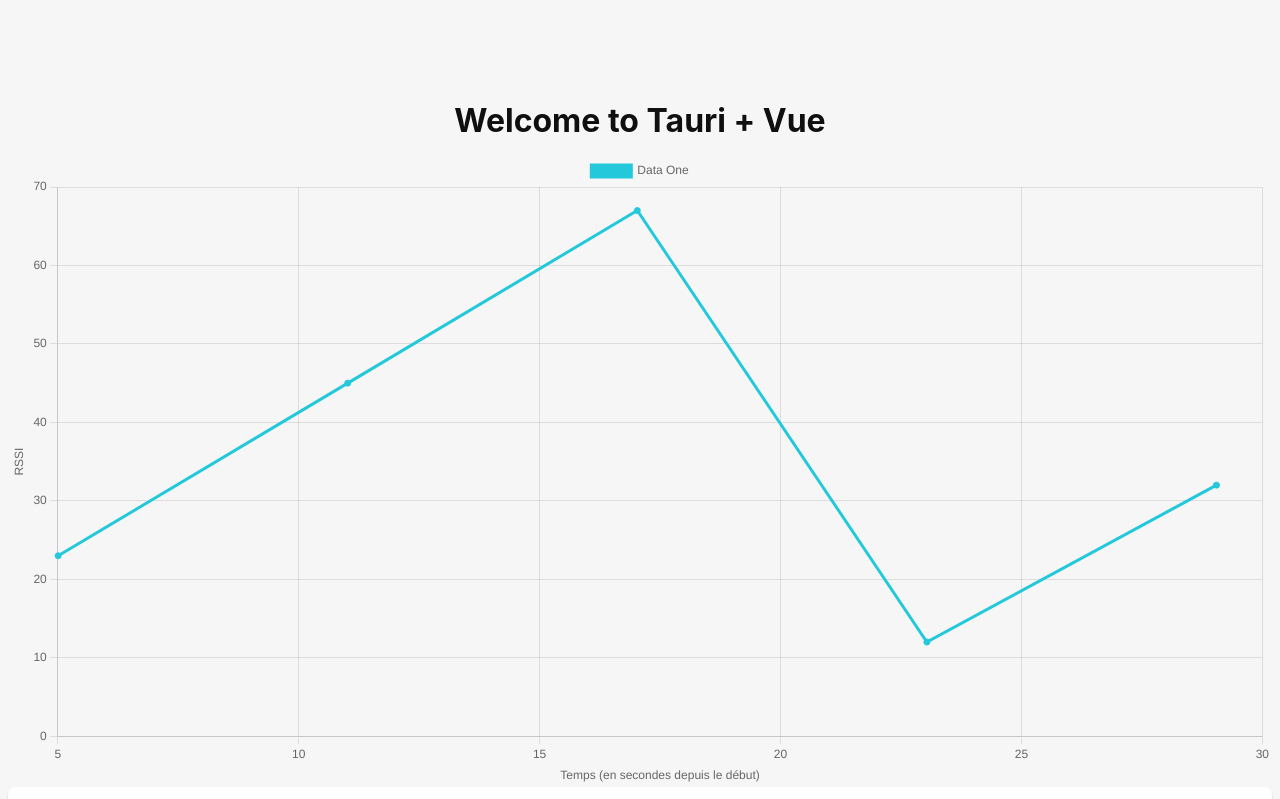
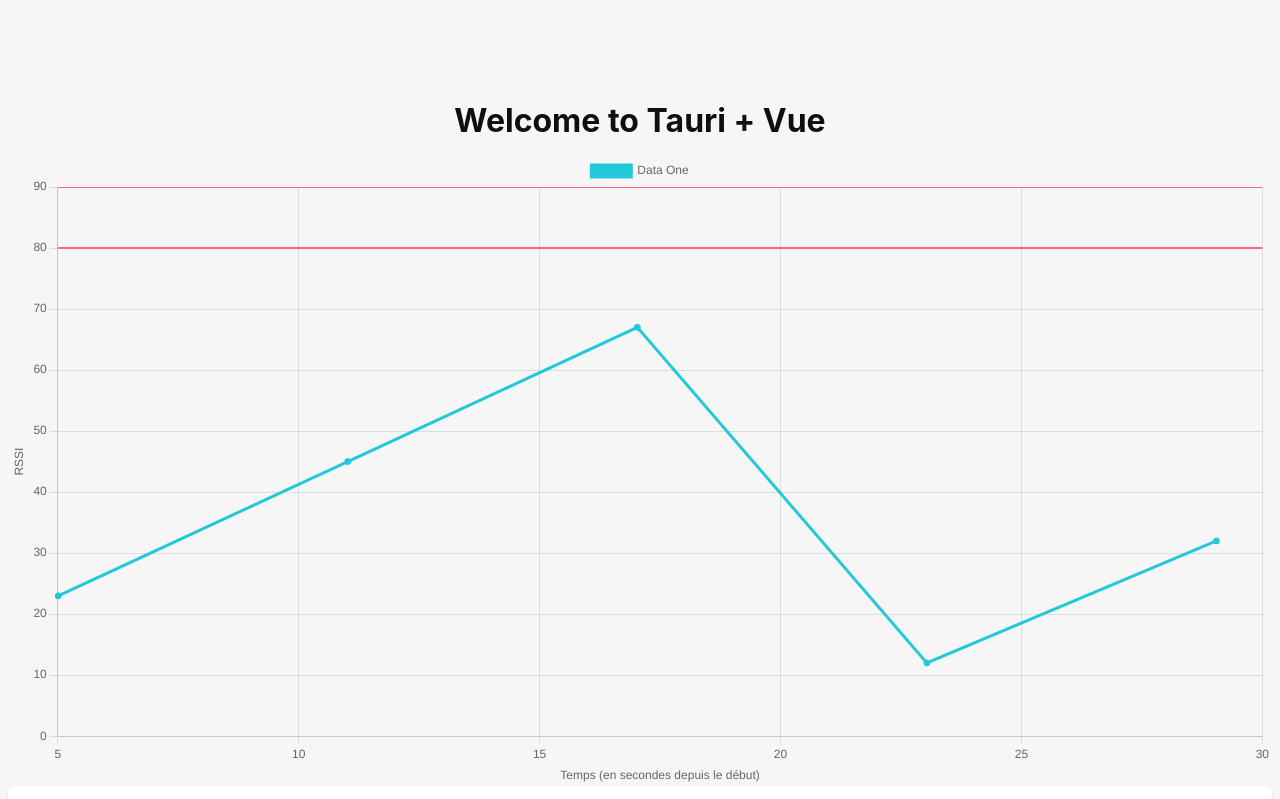
Before and after one commit to lyrocs/rustimer, a Vue app in the folder tauri-app/: page / in a window 1280 px wide. Shown: the top 799 px of the page. Built offline with nearby package versions, Linux system fonts and the light colour scheme.

Commit message:
feat: add horizontal line on charts

```diff
--- a/tauri-app/package.json
+++ b/tauri-app/package.json
@@ -14,6 +14,7 @@
     "@tauri-apps/plugin-http": "~2.5.2",
     "@tauri-apps/plugin-opener": "^2",
     "chart.js": "^4.5.0",
+    "chartjs-plugin-annotation": "^3.1.0",
     "vue": "^3.5.13",
     "vue-chartjs": "^5.3.2"
   },
--- a/tauri-app/src/App.vue
+++ b/tauri-app/src/App.vue
@@ -12,6 +12,8 @@
   PointElement,
   LineElement,
 } from 'chart.js'
+import annotationPlugin from 'chartjs-plugin-annotation';
+
 import { Line } from 'vue-chartjs'
 
 // ChartJS.register(CategoryScale, LinearScale, BarElement, Title, Tooltip, Legend)
@@ -22,9 +24,11 @@
   LineElement,
   Title,
   Tooltip,
-  Legend
+  Legend,
+  annotationPlugin
 )
-
+const passHigh = ref(90)
+const passLow = ref(80)
 const rssi = ref([]);
 const rawData = ref([
   { time: 5009119, peak: 23 },
@@ -65,6 +69,26 @@
       },
       beginAtZero: true
     }
+  },
+  plugins: {
+    annotation: {
+      annotations: {
+        line1: {
+          type: 'line',
+          yMin: passHigh.value,
+          yMax: passHigh.value,
+          borderColor: 'rgb(255, 99, 132)',
+          borderWidth: 2,
+        },
+        line2: {
+          type: 'line',
+          yMin: passLow.value,
+          yMax: passLow.value,
+          borderColor: 'rgb(255, 99, 132)',
+          borderWidth: 2,
+        }
+      }
+    }
   }
 })
 
@@ -74,7 +98,7 @@
 async function getRSSI() {
   console.log("getRSSI");
   const data = await invoke("get_rssi", {});
-  const formatedData = data.reduce((acc, point) => {
+  rssi.value = data.reduce((acc, point) => {
     acc.push({
       x: point.time, // Conversion des microsecondes en secondes
       y: point.peak
@@ -92,13 +116,13 @@
       borderColor: '#24c8db',
       borderWidth: 2,
       pointRadius: 0,
-      data: formatedData,
+      data: rssi.value,
       tension: 0.1
     }]
   }
+}
 
 
-}
 
 async function greet() {
   // Learn more about Tauri commands at https://tauri.app/develop/calling-rust/
```
Also changed, not shown: 1 other file (tests, documents, lock files or other folders).
